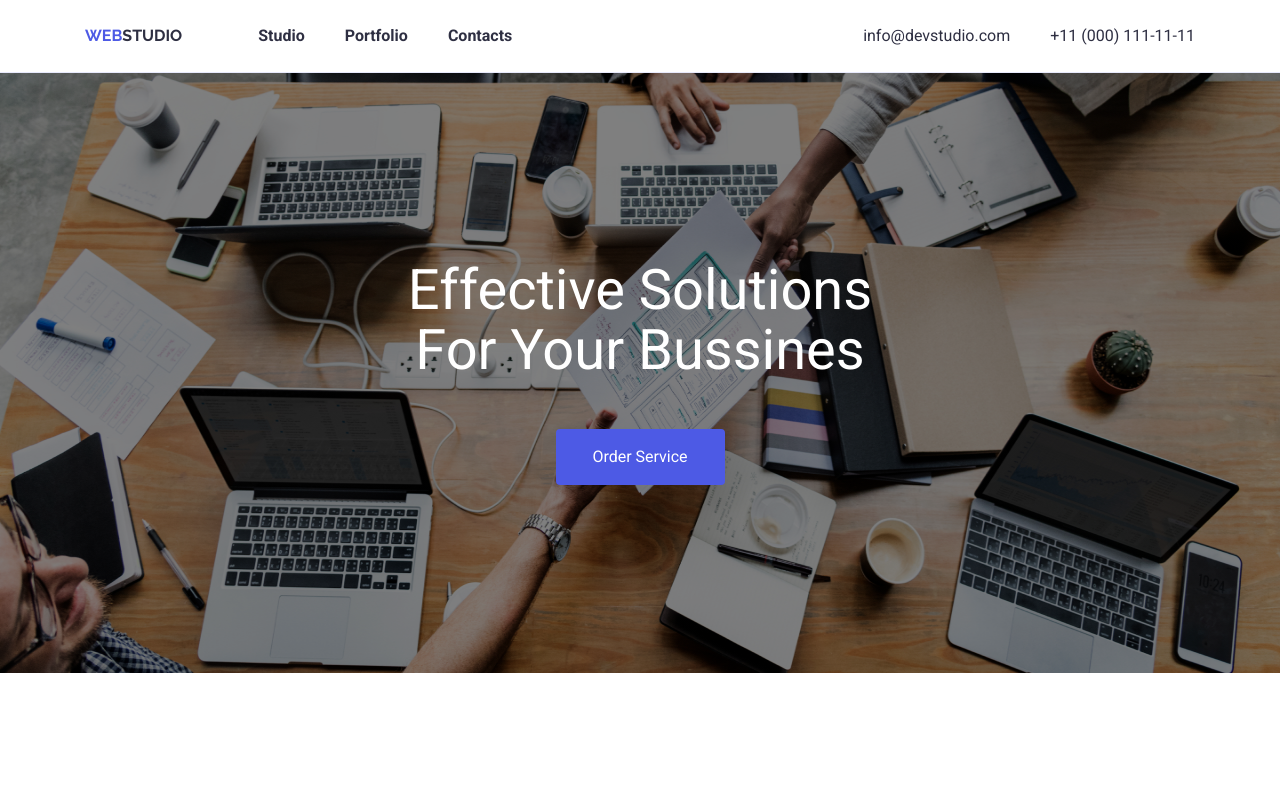
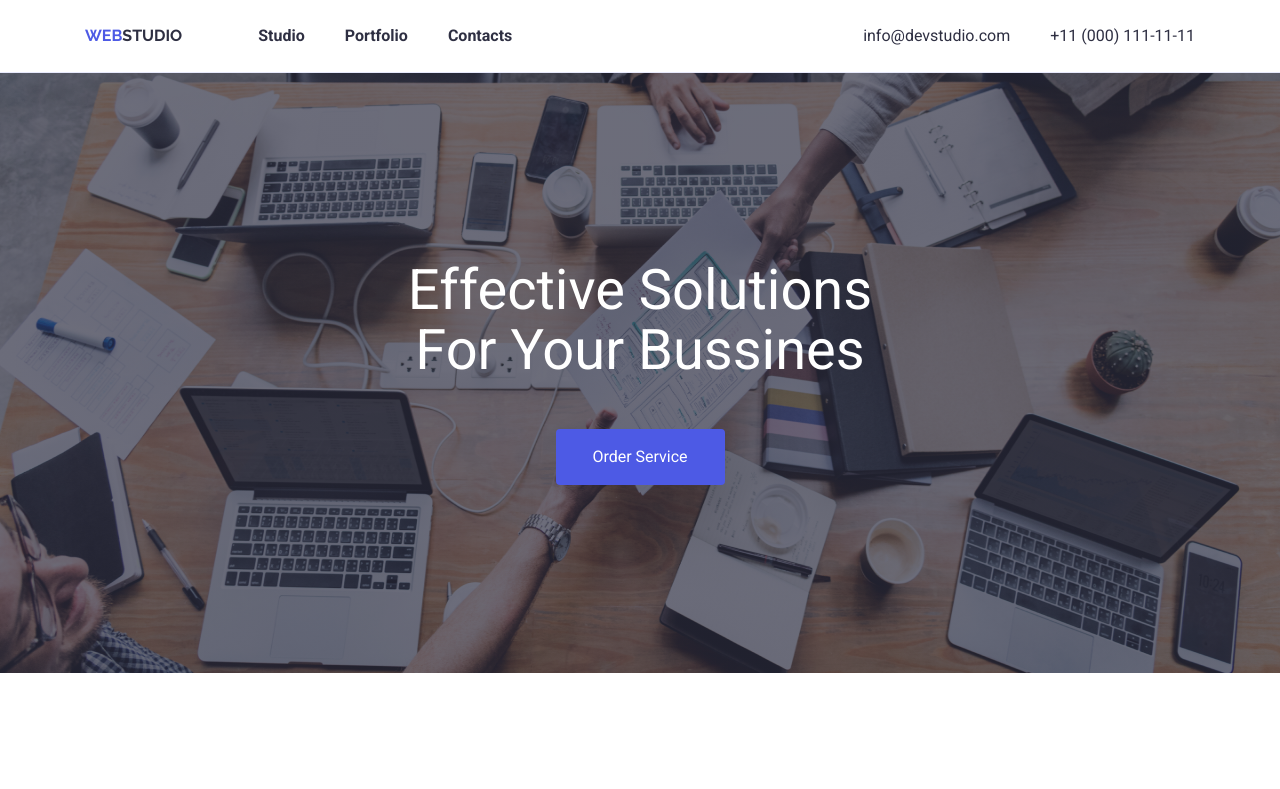
Before and after one commit to FurkanHalvaci/goit-markup-hw-04, a plain HTML site: page index.html in a window 1280 px wide. Shown: the top 789 px of the page. Drawn offline with nearby package versions, Linux system fonts and the light colour scheme.

Commit message:
background-img lineer-gradient was completed

```diff
--- a/css/styles.css
+++ b/css/styles.css
@@ -132,11 +132,7 @@ p {
 /*Section One Styles */
 .page-effective-solution {
   background-color: #2e2f42;
-  background-image: linear-gradient(
-      to bottom,
-      rgba(0, 0, 0, 0.5),
-      rgba(0, 0, 0, 0.5)
-    ),
+  background-image: linear-gradient(to bottom, rgba(46, 47, 66, 0.7), rgba(46, 47, 66, 0.7)),
     url(../images/people-office.jpg);
   background-position: center;
   background-size: 100% 100%;
```
